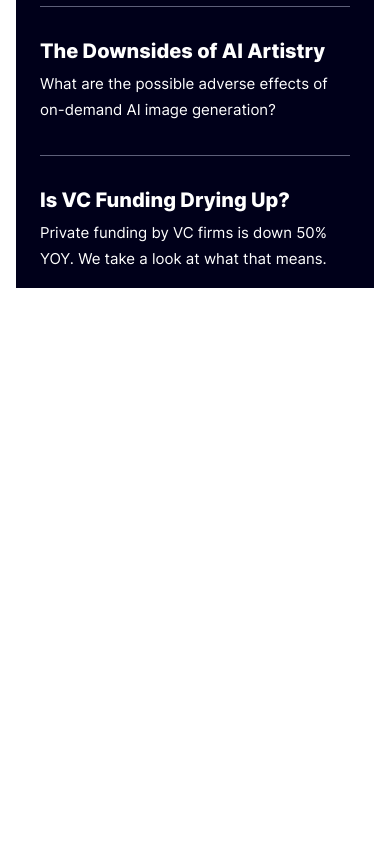
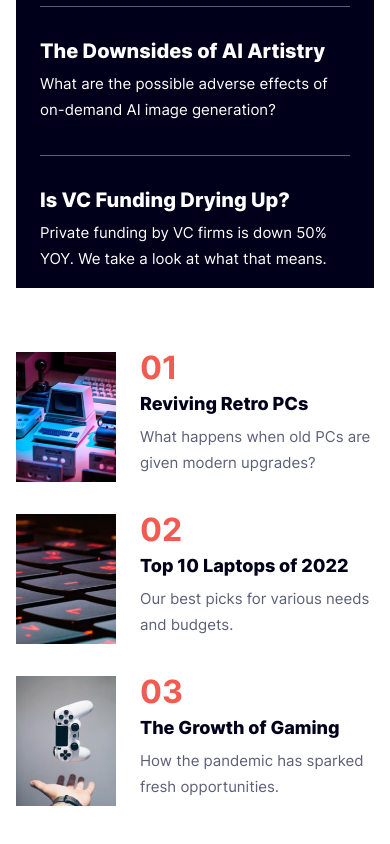
Before and after one commit to anamaydev/news-homepage, a React (Vite) app: page / in a window 390 px wide. Shown: the part 990-1834 px from the top of the page. Before the commit the page ends 1278 px from the top, so only its background shows below. Built offline with nearby package versions, Linux system fonts and the light colour scheme.

Commit message:
feat: add article list card and make layout responsive across all breakpoints

```diff
--- a/index.html
+++ b/index.html
@@ -7,7 +7,7 @@
     <title>Vite + React</title>
   </head>
   <body>
-    <div id="root" class="px-2 pt-3.5 sm:px-10 xl:px-0 lg:pt-11"></div>
+    <div id="root" class="px-2 pt-3.5 pb-10 sm:px-10 xl:px-0 lg:pt-11"></div>
     <script type="module" src="/src/main.jsx"></script>
   </body>
 </html>
--- a/src/App.jsx
+++ b/src/App.jsx
@@ -1,23 +1,26 @@
 /* todo:
 *   [x] create custom spacings, colors and fonts
-*   [ ] create all components
+*   [x] create all components
 *       [x]  Header
 *           [x] Nav Bar
-*       [ ]  Main
+*       [x]  Main
 *           [x] Hero Article
-*           [ ] Featured Article
-*       [ ] Footer
-*           [ ] Article List
+*           [x] Featured Article
+*       [x] Footer
+*           [x] Article List
+*   [ ] create final responsive layout
 * */
 
 import Header from './components/Header/Header'
 import Main from './components/Main/Main'
+import Footer from './components/Footer/Footer'
 
 function App() {
   return (
     <div className="max-w-139 mx-auto grid gap-8">
       <Header/>
       <Main/>
+      <Footer/>
     </div>
   )
 }
--- /dev/null
+++ b/src/components/Footer/Footer.jsx
@@ -0,0 +1,39 @@
+import { nanoid } from 'nanoid';
+
+import growthOfGamingImage from '../../assets/images/image-gaming-growth.jpg'
+import topLaptopsImage from '../../assets/images/image-top-laptops.jpg'
+import retroPcImage from '../../assets/images/image-retro-pcs.jpg'
+
+export default function Footer() {
+  const articleListArray = [
+    {img:retroPcImage, alt:"Image of miniature retro pc", title: 'Reviving Retro PCs', desc: 'What happens when old PCs are given modern upgrades?', href:'#'},
+    {img:topLaptopsImage, alt:"Image of laptop keyboard", title: 'Top 10 Laptops of 2022', desc: 'Our best picks for various needs and budgets.', href:'#'},
+    {img:growthOfGamingImage , alt:"Image of gaming console joystick", title: 'The Growth of Gaming', desc: 'How the pandemic has sparked fresh opportunities.', href:'#'},
+  ]
+
+  function ArticleListItems(){
+    return articleListArray.map((article, idx) =>(
+      <li key={nanoid()} className="flex-1">
+        <a
+          href={article.href}
+          className="flex gap-3"
+        >
+          <img src={article.img} alt={article.alt} className="w-12.5 h-16.25 object-cover"/>
+          <div className="flex flex-col gap-1">
+            <p className="text-preset-3 text-red">{idx < 10 ? '0' + (idx+1) : (idx+1)}</p>
+            <h3 className="text-preset-5 text-navy-950">{article.title}</h3>
+            <p className="text-preset-6 text-navy-600">{article.desc}</p>
+          </div>
+        </a>
+      </li>
+    ))
+  }
+
+  return (
+    <footer className="">
+      <ul className="flex flex-col gap-4 lg:flex-row lg:gap-5">
+        <ArticleListItems/>
+      </ul>
+    </footer>
+  )
+}
--- a/src/components/Main/HeroArticle.jsx
+++ b/src/components/Main/HeroArticle.jsx
@@ -3,7 +3,7 @@ import imageWeb3Desktop from '../../assets/images/image-web-3-desktop.jpg'
 
 export default function HeroArticle(){
   return (
-    <article className="flex flex-col gap-3">
+    <article className="flex flex-col gap-3 lg:col-span-2">
       <picture>
         <source media="(min-width: 40rem)" srcSet={imageWeb3Desktop} />
         <source srcSet={imageWeb3Mobile} />
--- a/src/components/Main/Main.jsx
+++ b/src/components/Main/Main.jsx
@@ -3,7 +3,7 @@ import FeaturedArticles from './FeaturedArticles'
 
 export default function Main(){
   return (
-    <main className="grid gap-8">
+    <main className="grid gap-8 lg:grid-cols-3 lg:gap-3">
       <HeroArticle/>
       <FeaturedArticles/>
     </main>
```
